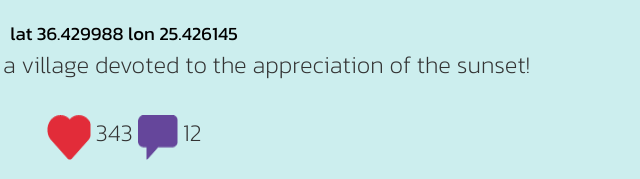
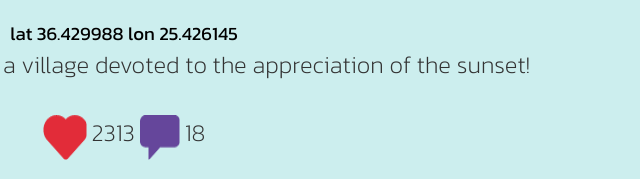
Before and after one commit to spsdamru/Assign1, a plain HTML site: page santorini.html in a window 1280 px wide. Shown: the part 1052-1231 px from the top of the page, 516-1156 px from the left. Drawn offline with Linux system fonts and the light colour scheme.

Commit message:
like and comment fix

```diff
--- a/santorini.html
+++ b/santorini.html
@@ -27,8 +27,8 @@
         <h3>lat 36.429988 lon 25.426145</h3>
         <p>Looking towards Imerovigli, a village devoted to the appreciation of the sunset!</p>
         <div class="icons">
-            <img src="images/heart.png" alt="heart-icon"><p>343</p>
-            <img src="images/comment.png" alt="comment-icon"><p>12</p>
+            <img src="images/heart.png" alt="heart-icon"><p>2313</p>
+            <img src="images/comment.png" alt="comment-icon"><p>18</p>
         </div>
         <div class="related-images">
             <img src="images/related-2-1.jpg" alt="">
```
